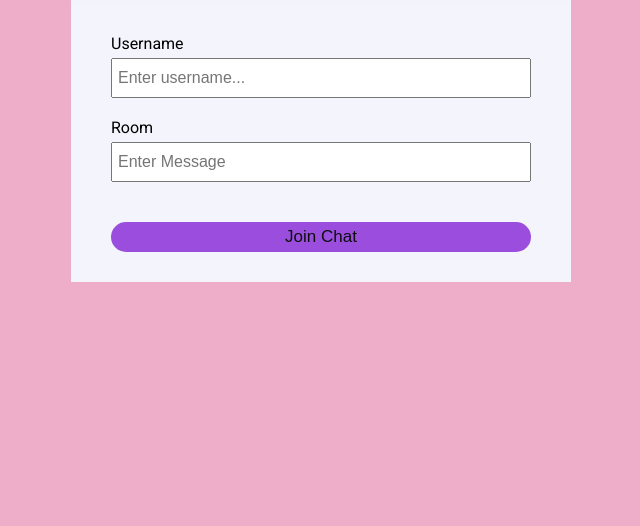
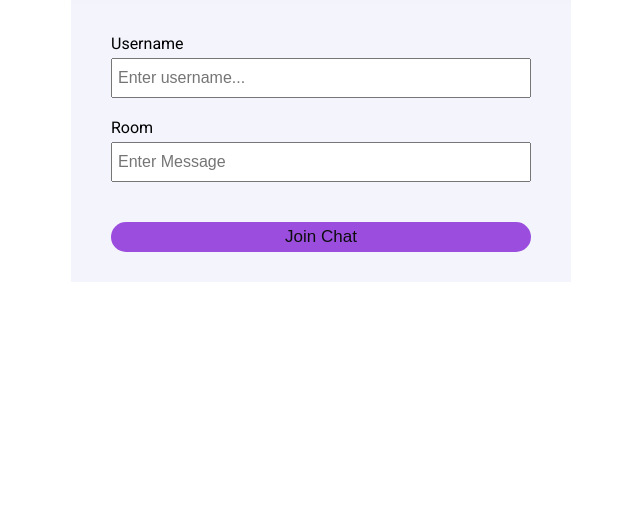
Before and after one commit to keeii06/chat-application, a website: page public/index.html in a window 1280 px wide. Shown: the part 274-800 px from the top of the page, without its empty margins (319-959 px from the left). Drawn offline with Linux system fonts and the light colour scheme.

Commit message:
Update style.css

```diff
--- a/public/css/style.css
+++ b/public/css/style.css
@@ -20,8 +20,7 @@ body {
   min-height: 100vh;
   width: 100%;
   height: 100%;
- background: rgb(238,174,202);
-background: radial-gradient(circle, rgba(238,174,202,1) 49%, rgba(148,187,233,1) 100%);
+  background: radial-gradient(90deg, rgba(136,101,224,1) 0%, rgba(212,132,206,1) 100%);
   background-size: cover;
   margin: auto;
   position: absolute;
```
